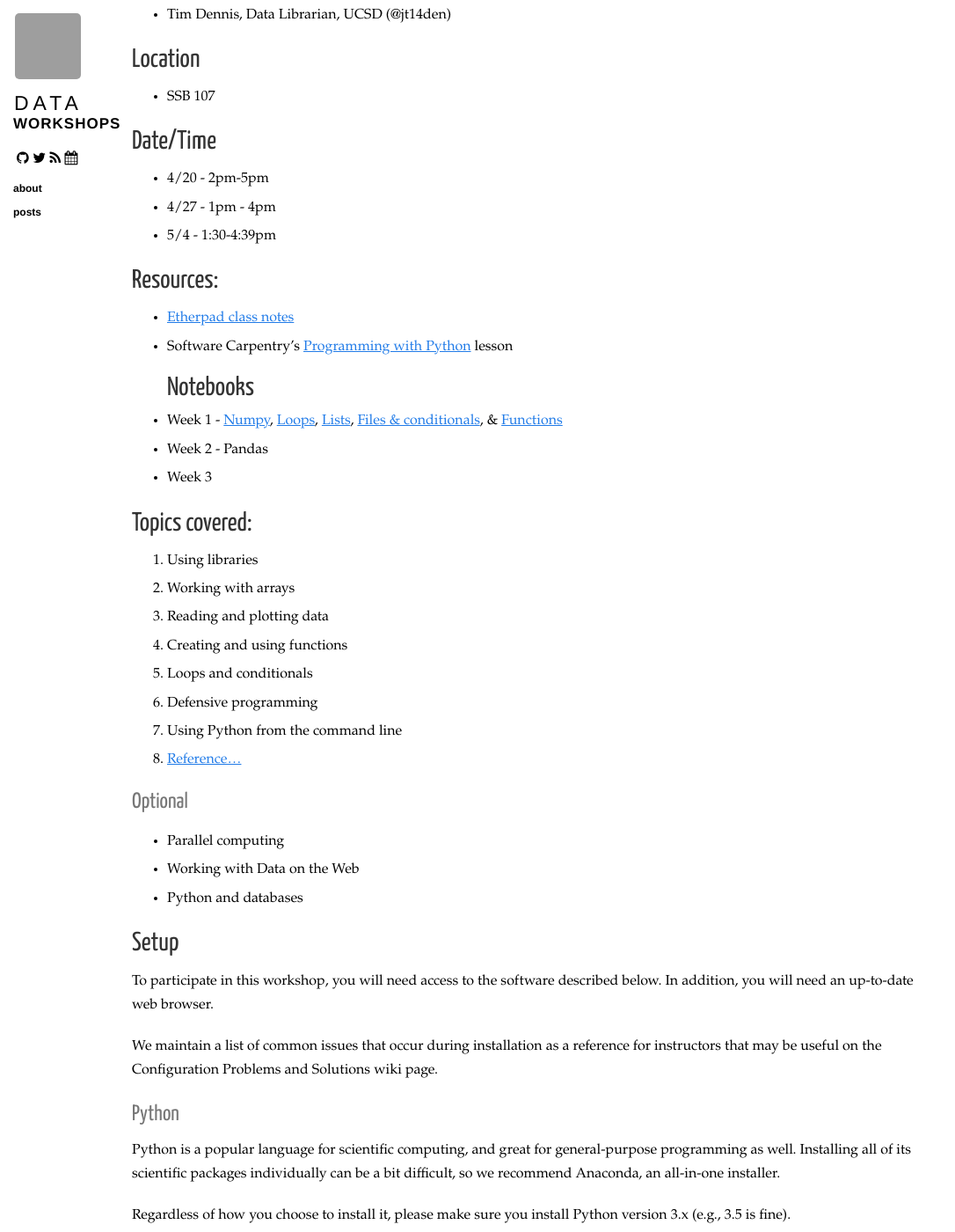
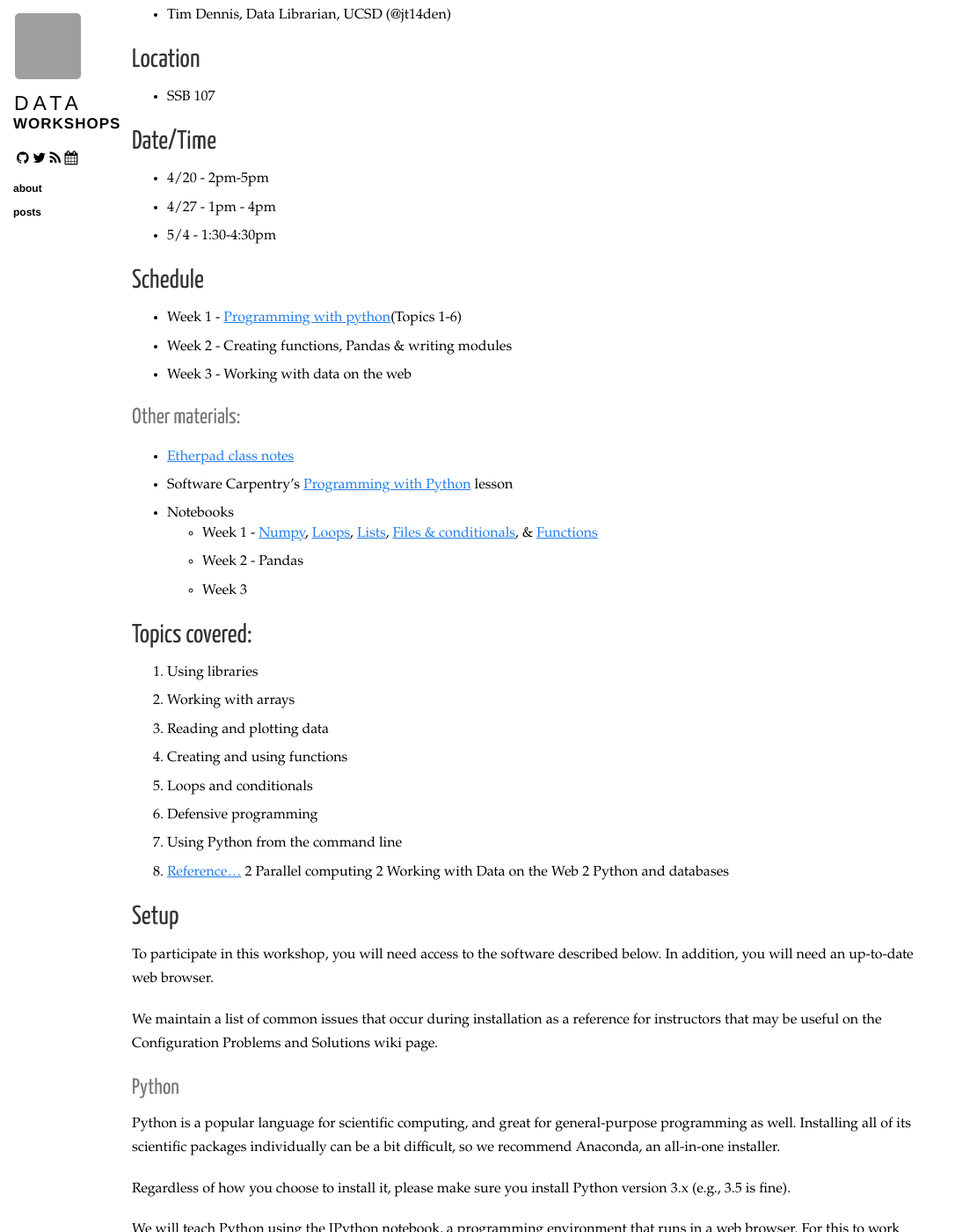
Before and after one commit to ucsdlib/workshops, a Jekyll site: the page built from _posts/2016-04-20-python-econ.markdown, in a window 1280 px wide and 1400 px high, scrolled down 794 px. Shown: the whole window at 88% size, without its empty margins (0-1086 px from the left). Built offline with Jekyll 4.4.1, drawn with Linux system fonts in a browser that asks for light colours; nearby versions of some CDN libraries; some of the changed text lies outside the part shown; grey boxes are pictures that could not be loaded.

```diff
--- a/_posts/2016-04-20-python-econ.markdown
+++ b/_posts/2016-04-20-python-econ.markdown
@@ -27,16 +27,21 @@ This course if intended for beginners. No programming experience is necessary.
 
 * 4/20 - 2pm-5pm
 * 4/27 - 1pm - 4pm
-* 5/4 - 1:30-4:39pm
+* 5/4 - 1:30-4:30pm
 
-## Resources:
+## Schedule
+
+* Week 1 - [Programming with python](http://swcarpentry.github.io/python-novice-inflammation/)(Topics 1-6)
+* Week 2 - Creating functions, Pandas & writing modules
+* Week 3 - Working with data on the web
+
+### Other materials:
 * [Etherpad class notes](http://pad.software-carpentry.org/econ-python)
 * Software Carpentry's [Programming with Python](http://swcarpentry.github.io/python-novice-inflammation/) lesson
-## Notebooks
-
-* Week 1 - [Numpy](https://github.com/ucsdlib/python-novice-inflammation/blob/gh-pages/1-intro-to-numpy.ipynb), [Loops](https://github.com/ucsdlib/python-novice-inflammation/blob/gh-pages/loops.ipynb), [Lists](https://github.com/ucsdlib/python-novice-inflammation/blob/gh-pages/lists.ipynb), [Files & conditionals](https://github.com/ucsdlib/python-novice-inflammation/blob/gh-pages/files%20%26%20conditionals.ipynb), & [Functions](https://github.com/ucsdlib/python-novice-inflammation/blob/gh-pages/functions.ipynb)
-* Week 2 - Pandas
-* Week 3
+* Notebooks
+  * Week 1 - [Numpy](https://github.com/ucsdlib/python-novice-inflammation/blob/gh-pages/1-intro-to-numpy.ipynb), [Loops](https://github.com/ucsdlib/python-novice-inflammation/blob/gh-pages/loops.ipynb), [Lists](https://github.com/ucsdlib/python-novice-inflammation/blob/gh-pages/lists.ipynb), [Files & conditionals](https://github.com/ucsdlib/python-novice-inflammation/blob/gh-pages/files%20%26%20conditionals.ipynb), & [Functions](https://github.com/ucsdlib/python-novice-inflammation/blob/gh-pages/functions.ipynb)
+  * Week 2 - Pandas
+  * Week 3
 
 ## Topics covered:
 
@@ -48,12 +53,9 @@ This course if intended for beginners. No programming experience is necessary.
 1. Defensive programming
 1. Using Python from the command line
 1. [Reference...](http://swcarpentry.github.io//python-novice-inflammation/reference.html)
-
-### Optional
-
-* Parallel computing
-* Working with Data on the Web
-* Python and databases
+2 Parallel computing
+2 Working with Data on the Web
+2 Python and databases
 
 ## Setup <a name="setup"></a>
 
```
Also changed, not shown: other parts of _posts/2016-04-20-python-econ.markdown (+5 -0 lines).
